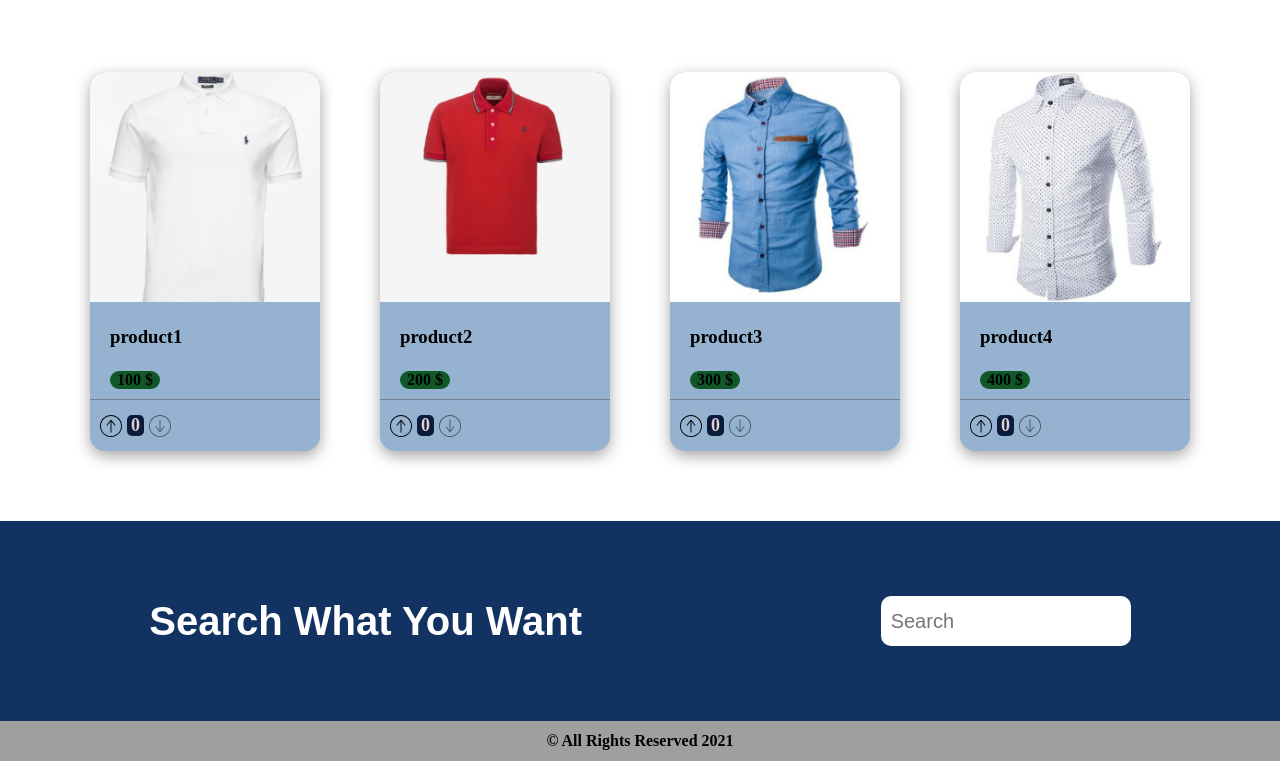
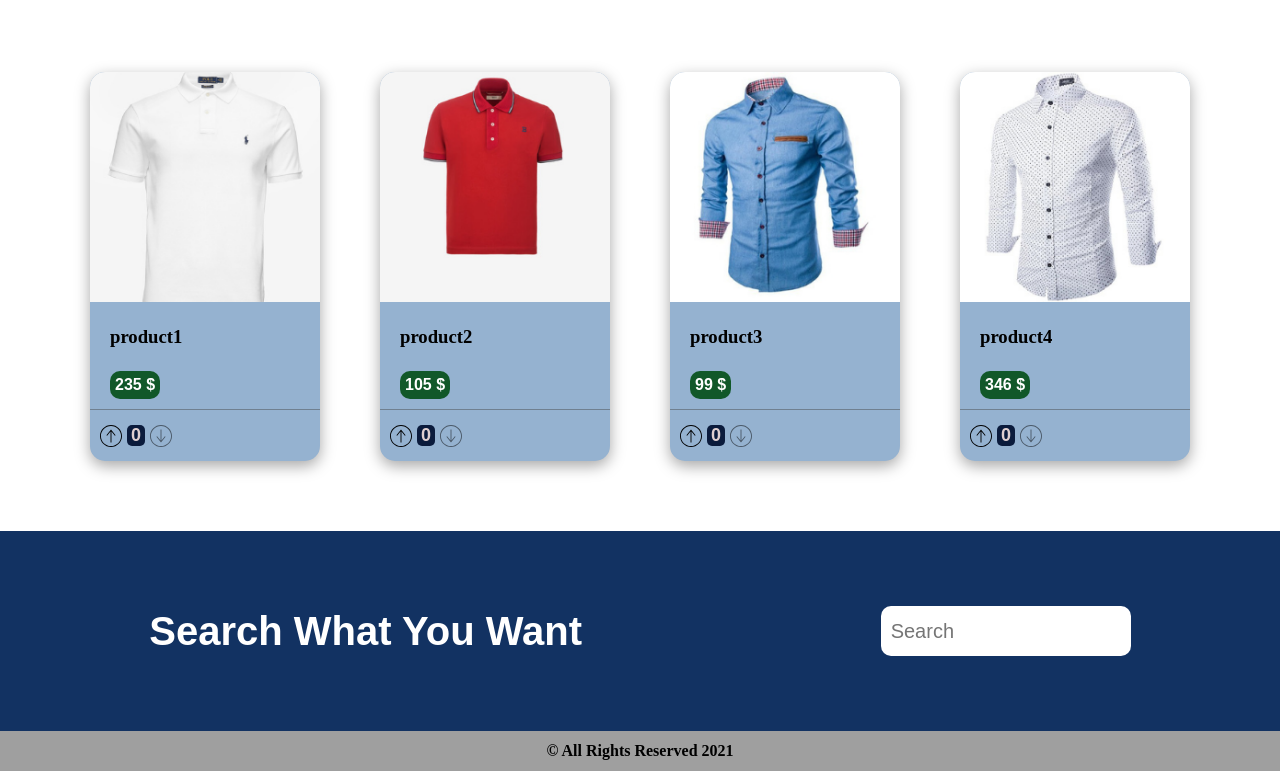
Before and after one commit to Hooseinsalari/react-project, a React (Create React App) app in the folder project1/: page / in a window 1280 px wide. Shown: the part 847-1618 px from the top of the page. Built offline with nearby package versions, Linux system fonts and the light colour scheme.

Commit message:
add the sum of products

```diff
--- a/project1/src/components/Card.js
+++ b/project1/src/components/Card.js
@@ -34,7 +34,7 @@ class Card extends Component {
             <div className={styles.container}>
                 <img src={image} alt="cloths"/>
                 <h3>{name}</h3>
-                <h4>{price}</h4>
+                <h4>{price} {count ? `* ${count} = ${count * Number(price.split(' ')[0])} $ `:  ''  }</h4>
 
                 <div className={styles.counter}>
                     <img  src={up} alt='icon' onClick={this.UpCount}/>
--- a/project1/src/components/Card.module.css
+++ b/project1/src/components/Card.module.css
@@ -28,9 +28,12 @@
     background-color: rgb(17, 88, 41);
     display: inline-block;
     border-radius: 10px;
-    width: 50px;
+    width: fit-content;
+    padding: 5px;
     text-align: center;
     margin: 3px 0 10px 20px;
+    color: #fff;
+    font-family: Arial, Helvetica, sans-serif;
 }
 
 .container .counter {
@@ -55,6 +58,7 @@
     margin: 5px;
     border-radius: 5px;
     padding: 0 4px;
+    font-family: Arial, Helvetica, sans-serif;
 }
 
 .container .counter .deactive {
--- a/project1/src/components/Cards.js
+++ b/project1/src/components/Cards.js
@@ -11,10 +11,10 @@ class Cards extends Component {
     render() {
         return (
             <div className={styles.container}>
-                <Card image={product1} name="product1" price="100 $"/>
-                <Card image={product2} name="product2" price="200 $"/>
-                <Card image={product3} name="product3" price="300 $"/>
-                <Card image={product4} name="product4" price="400 $"/>
+                <Card image={product1} name="product1" price="235 $"/>
+                <Card image={product2} name="product2" price="105 $"/>
+                <Card image={product3} name="product3" price="99 $"/>
+                <Card image={product4} name="product4" price="346 $"/>
             </div>
         );
     }
```
